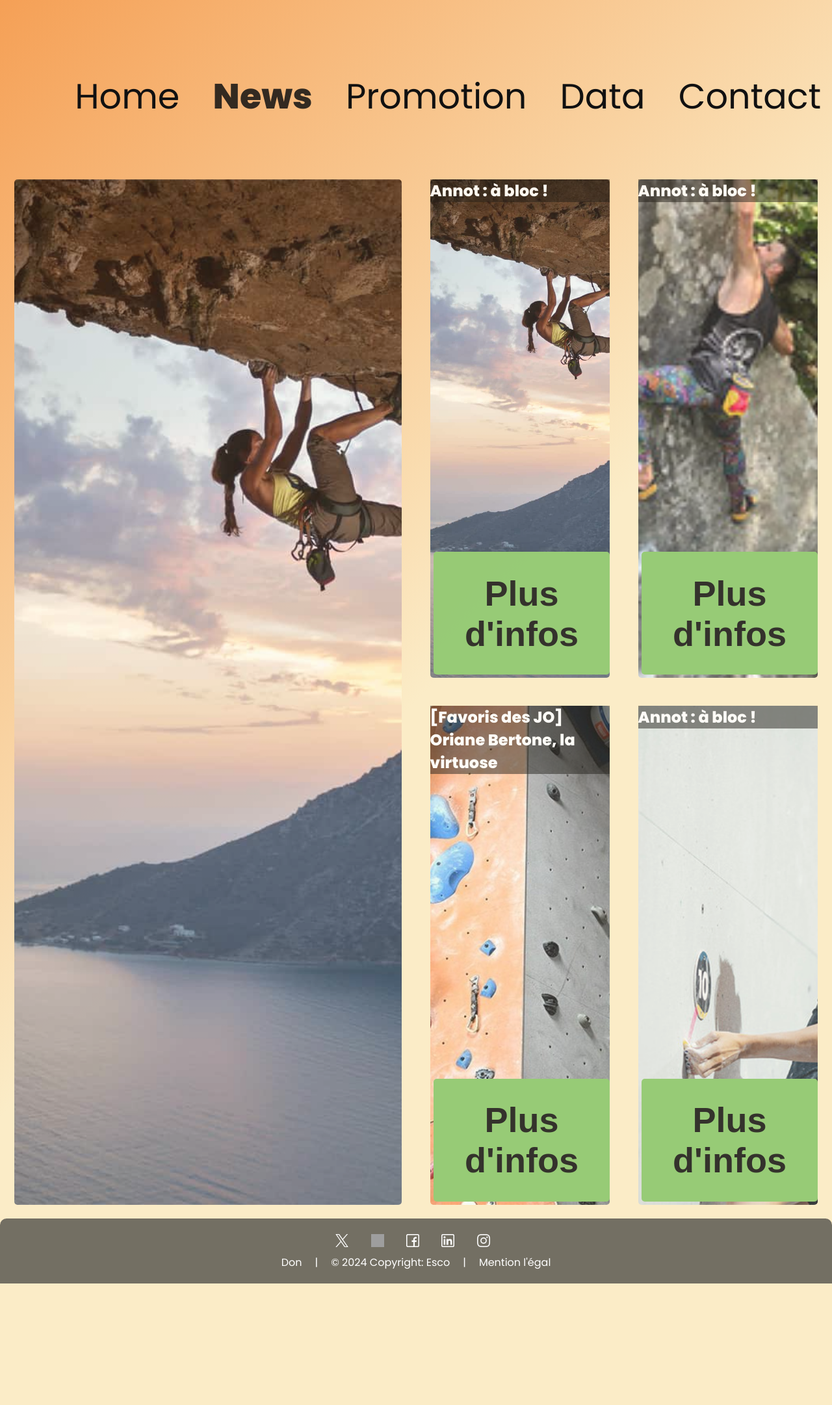
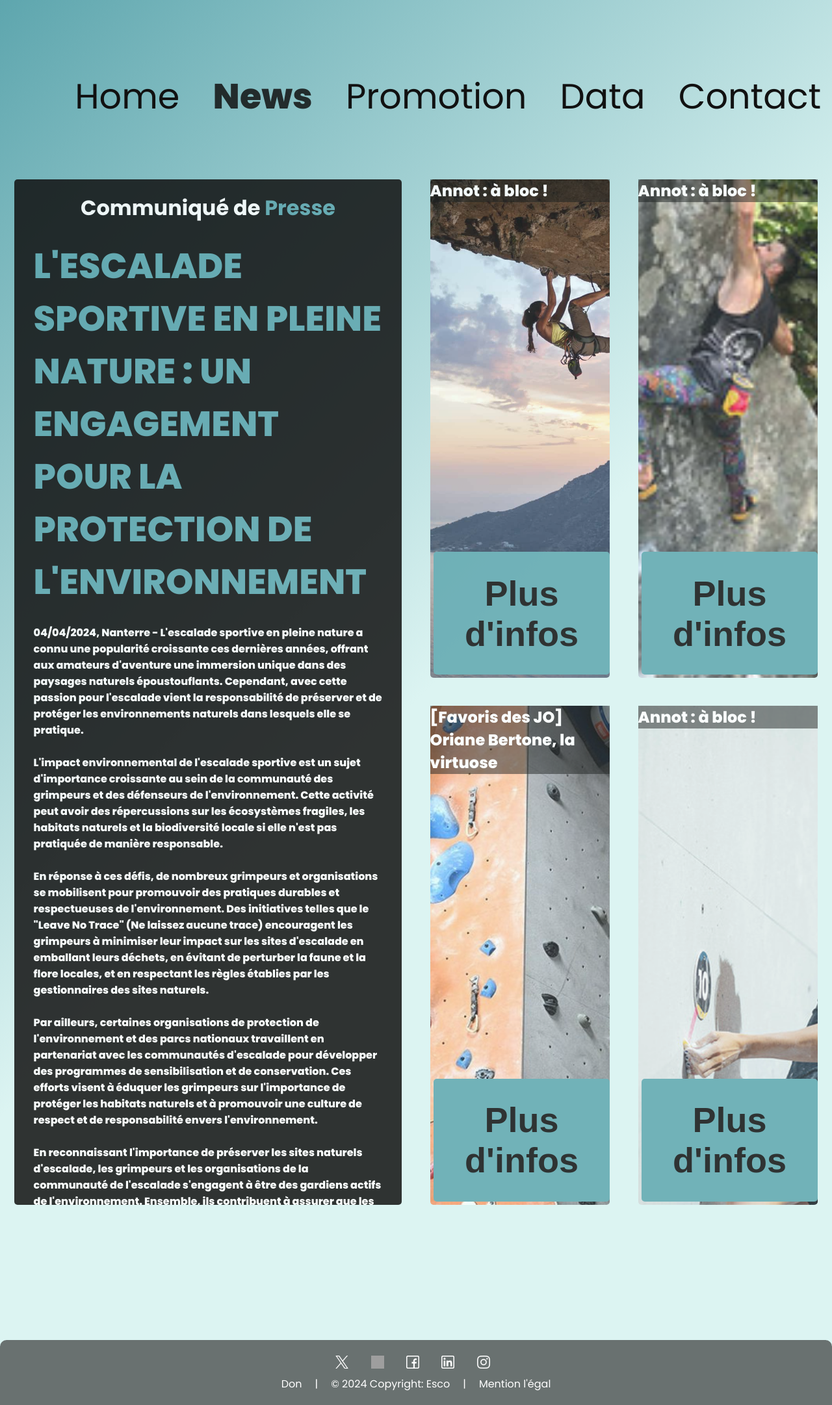
Before and after one commit to Noootzzz/Tech_4_Good_JO, a PHP site: page /news.php in a window 1280 px wide. Shown: the whole page at 65% size. Run offline with PHP 8.4, Linux system fonts and the light colour scheme; grey boxes are pictures that could not be loaded.

Commit message:
dernier changements

```diff
--- a/css/news.css
+++ b/css/news.css
@@ -7,16 +7,21 @@
 }
 
 body {
-  background: rgb(245, 160, 86);
+  background: rgb(94, 166, 174);
   background: linear-gradient(
     135deg,
-    rgba(245, 160, 86, 1) 0%,
-    rgba(251, 236, 199, 1) 50%
+    rgba(94, 166, 174, 1) 0%,
+    rgba(220, 244, 242, 1) 50%
   );
   background-repeat: no-repeat;
   background-size: cover;
-  min-height: 95vh;
+  height: 95vh;
   font-family: var(--font);
+}
+
+.logo {
+  width: 20%;
+  z-index: 100;
 }
 
 header {
@@ -52,7 +57,7 @@ header nav ul li a {
 }
 
 main {
-  min-height: 75vh;
+  height: 75vh;
   width: 100vw;
   display: flex;
   flex-wrap: wrap;
@@ -61,7 +66,6 @@ main {
 /* GAUCHE */
 #left-articles {
   width: 50%;
-  min-height: 100%;
   display: grid;
   place-items: center;
   padding: 1vh;
@@ -69,7 +73,7 @@ main {
 /* DROITE */
 #right-articles {
   width: 50%;
-  min-height: 75vh;
+  min-height: 60vh;
   display: flex;
 }
 /* DROITE GAUCHE */
@@ -127,7 +131,7 @@ main {
 
 .news {
   width: 100%;
-  height: 100%;
+  min-height: 100%;
   background-size: cover;
   background-repeat: no-repeat;
   background-position: center;
@@ -160,7 +164,7 @@ main {
 
 .news button {
   padding: 1.5vh;
-  background-color: var(--green);
+  background-color: var(--blue);
   text-decoration: none;
   color: var(--black);
   font-weight: 800;
@@ -178,7 +182,25 @@ main {
 #left-articles .news {
   width: 100%;
   height: 100%;
-  background-image: url("../img/zzz.jpg");
+  /* background-image: url("../img/zzz.jpg"); */
+  background-color: var(--black);
+  color: var(--white);
+  display: flex;
+  align-items: center;
+  justify-content: space-evenly;
+  max-height: 70vh; /* Définissez une hauteur maximale */
+  overflow: auto; /* Ajoutez une barre de défilement lorsque le contenu dépasse */
+  scrollbar-width: thin; /* Largeur de la barre de défilement */
+  scrollbar-color: var(--blue) var(--black); /* Couleur de la barre de défilement */
+  padding: 20px 30px 20px 30px;
+}
+
+#left-articles .news span {
+  color: var(--blue);
+}
+
+#left-articles .news .titre {
+  font-size: var(--title-font-size);
 }
 
 #right-articles #left .top .news {
@@ -215,7 +237,7 @@ main {
 
 .popup-content p {
   color: var(--black);
-  background-color: var(--green);
+  background-color: var(--white);
   border-radius: 5px;
   padding: 5vh;
   display: flex;
@@ -229,12 +251,13 @@ main {
 }
 
 .close {
-  display: grid;
-  place-items: center;
   background-color: var(--black);
-  min-height: 6vh;
-  min-width: 5vw;
-  border-radius: 10px 0px 0px 10px;
+  display: flex;
+  align-items: center;
+  justify-content: center;
+  width: 10vh;
+  height: 5vh;
+  border-radius: 0px 0px 0px 5px;
   transition: 0.5s;
 }
 
@@ -243,110 +266,6 @@ main {
   background-color: rgba(255, 0, 0, 0.8);
   transition: 0.5s;
 }
-
-/*
-#article {
-  display: flex;
-  flex-wrap: wrap;
-  justify-content: center;
-  margin-top: 5%;
-  margin-bottom: 5%;
-  border-radius: 10px;
-}
-
-#left-articles {
-  min-width: 50%;
-  min-height: 50vh;
-  background-color: red;
-}
-
-#right-articles {
-  min-width: 50%;
-  min-height: 50vh;
-  background-color: green;
-}
-
-.newsarticle {
-  position: relative;
-  border-radius: 10px;
-  width: 600px; /* ou la largeur désirée */
-/*height: 400px; /* ou la hauteur désirée */
-
-/*
-.news-img {
-  max-width: 600px;
-  max-height: 400px;
-  min-width: 600px;
-  min-height: 400px;
-  border-radius: 10px;
-}
-
-#popup {
-  position: fixed;
-  width: 100%;
-  height: 100%;
-  top: 0;
-  left: 0;
-  background-color: rgba(0, 0, 0, 0.8);
-  display: flex;
-  justify-content: center;
-  align-items: center;
-  z-index: 1000;
-}
-
-.popup-content {
-  background-color: white;
-  padding: 20px;
-  border-radius: 10px;
-  box-shadow: 0 4px 8px rgba(0, 0, 0, 0.1);
-  width: 80%;
-  max-height: 100%;
-  overflow-y: auto;
-  position: relative;
-}
-
-#popup-image {
-  border-radius: 10px;
-}
-
-.close {
-  position: absolute;
-  top: 10px;
-  right: 15px;
-  font-size: 24px;
-  cursor: pointer;
-}
-
-#popup-text {
-  color: black;
-}
-
-.close {
-  color: black;
-}
-
-.close:hover {
-  transition: all 0.5s;
-  color: red;
-}
-
-.open-popup-btn {
-  position: absolute;
-  bottom: -20px;
-  right: 10px;
-  z-index: 1;
-  padding: 2vh 2vw;
-  background-color: #007bff;
-  color: white;
-  border: none;
-  border-radius: 4px;
-  cursor: pointer;
-}
-
-.open-popup-btn:hover {
-  transition: all 0.5s;
-  background-color: #0056b3;
-} */
 
 footer {
   background-color: var(light-blue);
@@ -404,6 +323,8 @@ footer {
   margin-top: auto;
   z-index: 2;
   width: 100%;
+  position: absolute;
+  bottom: 0;
 }
 
 footer img {
--- a/news.php
+++ b/news.php
@@ -3,9 +3,9 @@
 <head>
     <meta charset="UTF-8">
     <meta name="viewport" content="width=device-width, initial-scale=1.0">
-    <title>Document</title>
+    <title>News</title>
+    <link rel="icon" href="img/logo/escominimal.png" type="image/x-icon">
     <link rel="stylesheet" href="css/news.css">
-
 </head>
 <body>
 
@@ -14,7 +14,6 @@
 ?>
 
 <div id="popup" style="display:none;">
-
     <div class="popup-content">
         <img id="popup-image" src="" alt="Image détaillée" style="max-width: 100%; height: auto;">
         <p id="popup-text">Détails ici</p>
@@ -24,7 +23,28 @@
 
 <main>
     <div id="left-articles">
-        <div class="news"></div>
+        <div class="news">
+            <h1>Communiqué de <span>Presse</span></h2>
+            <p>
+                <br>
+                <span class="titre">L'ESCALADE SPORTIVE EN PLEINE NATURE : UN ENGAGEMENT POUR LA PROTECTION DE L'ENVIRONNEMENT</span>
+                <br>
+                <br>
+                04/04/2024, Nanterre - L'escalade sportive en pleine nature a connu une popularité croissante ces dernières années, offrant aux amateurs d'aventure une immersion unique dans des paysages naturels époustouflants. Cependant, avec cette passion pour l'escalade vient la responsabilité de préserver et de protéger les environnements naturels dans lesquels elle se pratique.
+                <br><br>
+                L'impact environnemental de l'escalade sportive est un sujet d'importance croissante au sein de la communauté des grimpeurs et des défenseurs de l'environnement. Cette activité peut avoir des répercussions sur les écosystèmes fragiles, les habitats naturels et la biodiversité locale si elle n'est pas pratiquée de manière responsable.
+                <br><br>
+                En réponse à ces défis, de nombreux grimpeurs et organisations se mobilisent pour promouvoir des pratiques durables et respectueuses de l'environnement. Des initiatives telles que le "Leave No Trace" (Ne laissez aucune trace) encouragent les grimpeurs à minimiser leur impact sur les sites d'escalade en emballant leurs déchets, en évitant de perturber la faune et la flore locales, et en respectant les règles établies par les gestionnaires des sites naturels.
+                <br><br>
+                Par ailleurs, certaines organisations de protection de l'environnement et des parcs nationaux travaillent en partenariat avec les communautés d'escalade pour développer des programmes de sensibilisation et de conservation. Ces efforts visent à éduquer les grimpeurs sur l'importance de protéger les habitats naturels et à promouvoir une culture de respect et de responsabilité envers l'environnement.
+                <br><br>
+                En reconnaissant l'importance de préserver les sites naturels d'escalade, les grimpeurs et les organisations de la communauté de l'escalade s'engagent à être des gardiens actifs de l'environnement. Ensemble, ils contribuent à assurer que les générations futures pourront également profiter des joies de l'escalade en pleine nature, tout en préservant la beauté et la diversité de nos écosystèmes naturels.
+                <br><br>
+                Pour plus d'informations sur les pratiques durables en escalade sportive et sur la façon dont vous pouvez contribuer à la préservation de l'environnement, veuillez contacter [Nom de l'organisation/contact] à [adresse e-mail/contact].
+                <br><br>
+                Contact Presse : [Nom de la personne] [Titre] [Téléphone] [E-mail]
+            </p>
+        </div>
     </div>
     <div id="right-articles">
         <div id="left">
@@ -59,40 +79,6 @@
 
 </main>
 
-<!-- <div id="article">
-    <div class="newsarticle" id="left-articles">
-        <h2>Annot : à bloc !</h2>
-        <img src="img/zzz.jpg" alt="" class="news-img">
-        <button class="open-popup-btn" data-info="A 2 mois de la prochaine édition d’Annot à Bloc, Adam Ondra sort la vidéo ou il montre ses runs et sa réussite dans le bon voyage, la voie qu’il qualifie comme « certainement, la voie trad la plus dure au monde ». Retrouvons l’équipe organisatrice d’Annot à bloc pour faire un retour sur l’édition 2023, la visite d’Adam et savoir ce qui se trame pour juin 2024 !" data-image="img/popup/test.jpg">Plus d'infos</button>
-    </div>
-    <div id="right-articles">
-        <div class="newsarticle">
-            <h2>[Favoris des JO] Oriane Bertone, la virtuose</h2>
-            <img src="img/aaa.jpg" alt="" class="news-img">
-            <button class="open-popup-btn" data-info="Les favoris pour les JO #5. Dans notre série de portraits dédiée aux prétendants à la breloque, il est temps de nous arrêter sur notre meilleure chance de médaille tricolore avec celle que l’on ne présente plus, celle qui depuis toute petite écume les réalisations extrêmes, puis les podiums internationaux et désormais les plateaux TV : Oriane Bertone." data-image="img/eee.jpg">Plus d'infos</button>
-        </div>
-        <div class="newsarticle">
-            <h2>Titre</h2>
-            <img src="img/logo/test.jpg" alt="" class="news-img">
-            <button class="open-popup-btn" data-info="A 2 mois de la prochaine édition d’Annot à Bloc, Adam Ondra sort la vidéo ou il montre ses runs et sa réussite dans le bon voyage, la voie qu’il qualifie comme « certainement, la voie trad la plus dure au monde ». Retrouvons l’équipe organisatrice d’Annot à bloc pour faire un retour sur l’édition 2023, la visite d’Adam et savoir ce qui se trame pour juin 2024 !" data-image="img/popup/test.jpg">Plus d'infos</button>
-        </div>
-        <div class="newsarticle">
-            <h2>Titre</h2>
-            <img src="img/logo/test.jpg" alt="" class="news-img">
-            <button class="open-popup-btn" data-info="A 2 mois de la prochaine édition d’Annot à Bloc, Adam Ondra sort la vidéo ou il montre ses runs et sa réussite dans le bon voyage, la voie qu’il qualifie comme « certainement, la voie trad la plus dure au monde ». Retrouvons l’équipe organisatrice d’Annot à bloc pour faire un retour sur l’édition 2023, la visite d’Adam et savoir ce qui se trame pour juin 2024 !" data-image="img/popup/test.jpg">Plus d'infos</button>
-        </div>
-        <div class="newsarticle">
-            <h2>Titre</h2>
-            <img src="img/logo/test.jpg" alt="" class="news-img">
-            <button class="open-popup-btn" data-info="A 2 mois de la prochaine édition d’Annot à Bloc, Adam Ondra sort la vidéo ou il montre ses runs et sa réussite dans le bon voyage, la voie qu’il qualifie comme « certainement, la voie trad la plus dure au monde ». Retrouvons l’équipe organisatrice d’Annot à bloc pour faire un retour sur l’édition 2023, la visite d’Adam et savoir ce qui se trame pour juin 2024 !" data-image="img/popup/test.jpg">Plus d'infos</button>
-        </div>
-    </div>
-</div> -->
-
-
-
-
-
 <?php
     require('footer.php');
 ?>
```
